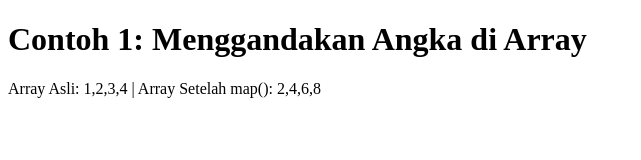
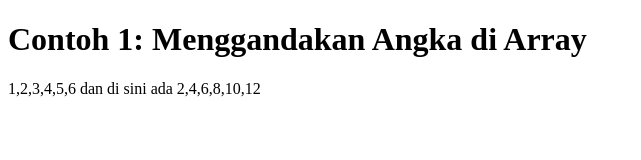
Before and after one commit to faqihkhan/javascript-concept, a plain HTML site: page array_map/number01/index.html in a window 1280 px wide. Shown: the whole page, without its empty margins (0-641 px from the left). Drawn offline with Linux system fonts and the light colour scheme.

Commit message:
add array 02

```diff
--- a/array_map/number01/index.html
+++ b/array_map/number01/index.html
@@ -9,11 +9,11 @@
     <h1>Contoh 1: Menggandakan Angka di Array</h1>
     <p id="output1"></p>
 
-    <script>
-        const numbers = [1, 2, 3, 4];
-        const doubledNumbers = numbers.map(number => number * 2);
+<script>
+    const numeber = [1, 2, 3, 4, 5, 6]
+    const angka = numeber.map(num => num * 2)
 
-        document.getElementById('output1').innerText = `Array Asli: ${numbers} | Array Setelah map(): ${doubledNumbers}`;
-    </script>
+    document.getElementById('output1').innerText = `${numeber} dan di sini ada ${angka}`
+</script>
 </body>
 </html>
```
